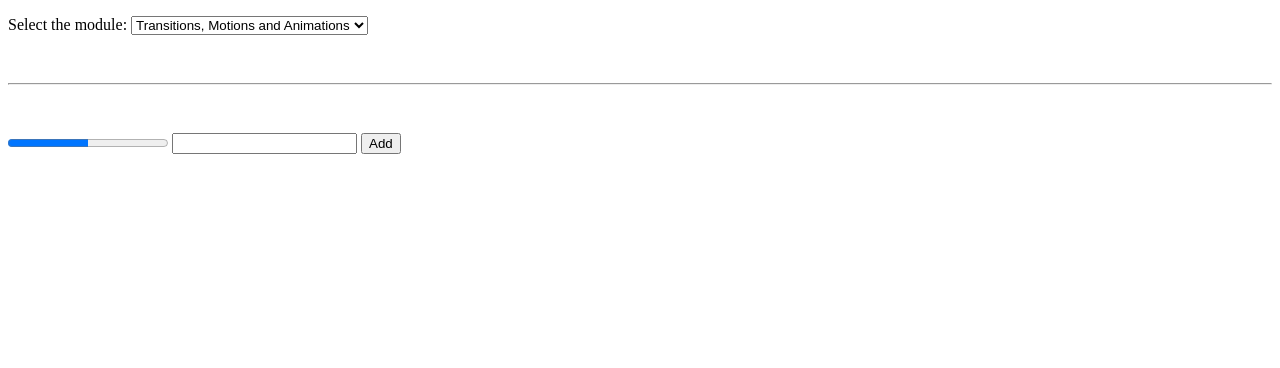
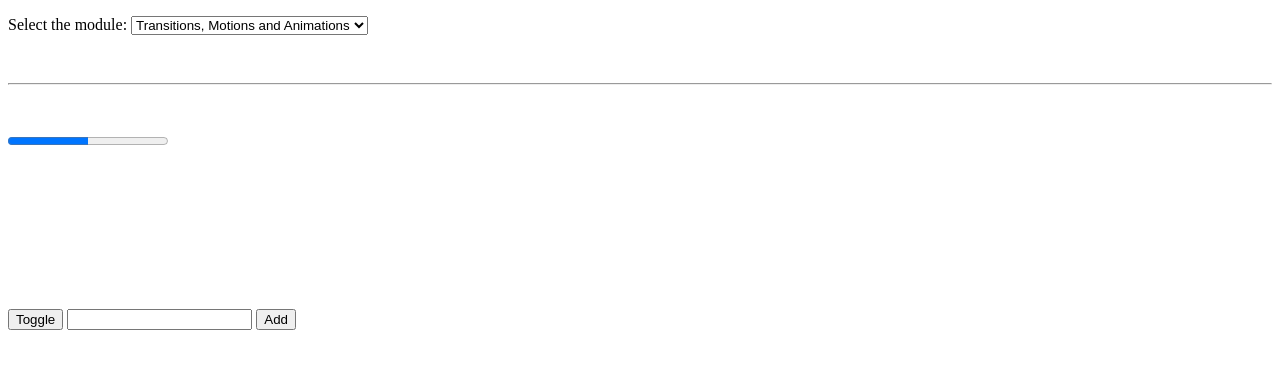
Before and after one commit to heltonricardo/estudo-svelte, a Svelte app: page / in a window 1280 px wide. Shown: the top 368 px of the page. Built offline with nearby package versions, Linux system fonts and the light colour scheme; the HTML template or start-up script is replaced by a standard one.

Commit message:
mais sobre transicoes

```diff
--- a/package.json
+++ b/package.json
@@ -4,8 +4,7 @@
   "scripts": {
     "build": "rollup -c",
     "dev": "rollup -c -w",
-    "start": "sirv docs",
-    "deploy": "git subtree push --prefix docs origin gh-pages"
+    "start": "sirv docs"
   },
   "devDependencies": {
     "@rollup/plugin-commonjs": "^16.0.0",
--- a/src/Animations/Animations.svelte
+++ b/src/Animations/Animations.svelte
@@ -6,6 +6,7 @@
 
   let boxes = [];
   let boxInput;
+  let show = false;
 
   // Anotação 01
   const progress = tweened(0, {
@@ -23,7 +24,7 @@
   }
 
   function discard(box) {
-    boxes = boxes.filter((m) => m !== box)
+    boxes = boxes.filter((m) => m !== box);
   }
 </script>
 
@@ -37,17 +38,42 @@
     border-radius: 8px;
     padding: 1rem;
   }
+
+  progress {
+    display: block;
+    margin-bottom: 5rem;
+  }
+
+  input {
+    margin-top: 5rem;
+  }
 </style>
 
 <progress value={$progress} />
 <!-- <Spring /> -->
+
+<button on:click={() => (show = !show)}>Toggle</button>
+{#if show}
+  <p transition:slide>Now you see me</p>
+{/if}
+
 <input type="text" bind:value={boxInput} />
 <button on:click={addBox}>Add</button>
-
-{#each boxes as box}
-  <!-- Anotação 02 -->
-  <div transition:fly={{x: -200}} on:click={discard(box)}>{box}</div>
-{/each}
+{#if show}
+  {#each boxes as box}
+    <!-- Anotação 02 -->
+    <div
+      transition:fly|local={{ x: -200, duration: 2000 }}
+      on:click={discard(box)}
+      on:introstart={() => console.log("Adding the element starts...")}
+      on:introend={() => console.log("Adding the element ends...")}
+      on:outrostart={() => console.log("Removing the element starts...")}
+      on:outroend={() => console.log("Removing the element ends...")}
+    >
+      {box}
+    </div>
+  {/each}
+{/if}
 
 <!--
   Anotação 01
@@ -74,4 +100,9 @@
   - slide: permite delay, duration e easing;
   - scale: permite delay, duration, easing, start e opacity;
   - fly: permite delay, duration, easing, opacity, x e y.
+  O modificador "local" permite restringir a transição apenas para o elemento
+  que está sendo adicionado e não para toda a lista, no exemplo.
+  Também é possível executar ações no início e término do aparecimento e
+  desaparecimento do elemento através dos eventos: introstart, introend,
+  outrostart e outroend.
 -->
```
Also changed, not shown: 3 other files (tests, documents, lock files or other folders).
